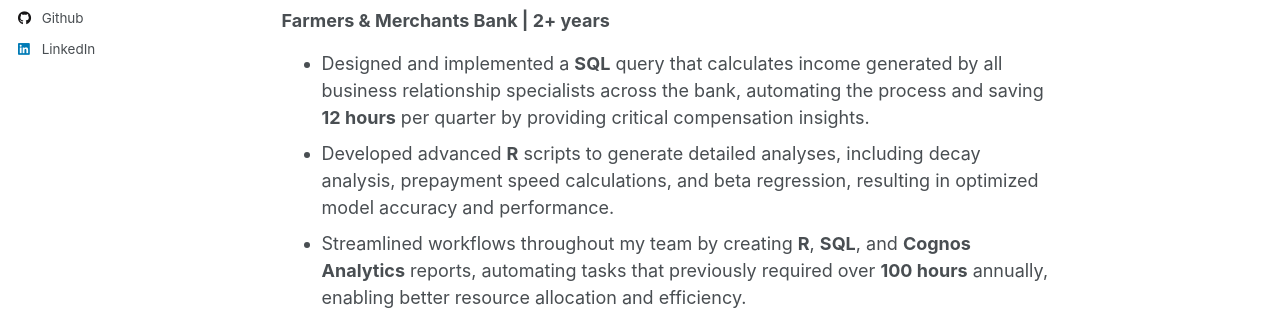
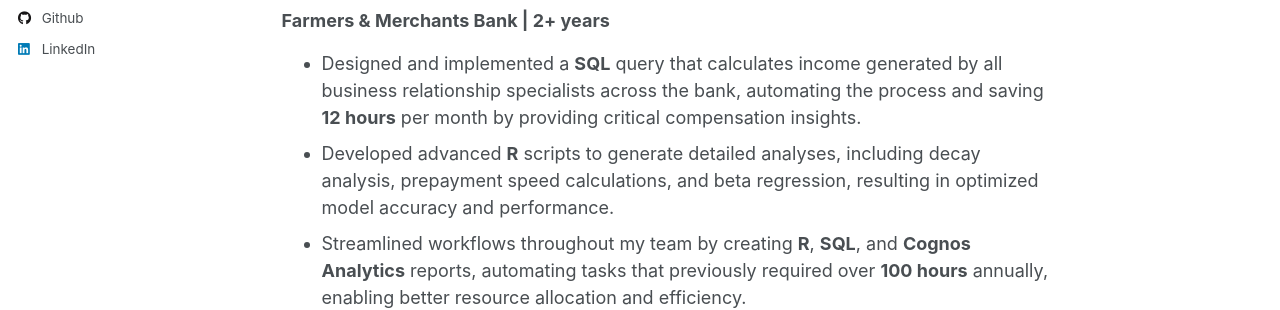
Before and after one commit to Nolan-Lo/Nolan-Lo.github.io, a Jekyll site: the page built from _pages/about.md, in a window 1280 px wide and 900 px high. Shown: the part 447-757 px from the top of the window. Built offline with Jekyll 4.4.1, drawn with Linux system fonts in a browser that asks for light colours.

Commit message:
Update about.md

```diff
--- a/_pages/about.md
+++ b/_pages/about.md
@@ -16,7 +16,7 @@ redirect_from:
 ### 🏦 Financial Planning and Data Analyst
 ### Farmers & Merchants Bank | 2+ years
 
-- Designed and implemented a **SQL** query that calculates income generated by all business relationship specialists across the bank, automating the process and saving **12 hours** per quarter by providing critical compensation insights.
+- Designed and implemented a **SQL** query that calculates income generated by all business relationship specialists across the bank, automating the process and saving **12 hours** per month by providing critical compensation insights.
 - Developed advanced **R** scripts to generate detailed analyses, including decay analysis, prepayment speed calculations, and beta regression, resulting in optimized model accuracy and performance.
 - Streamlined workflows throughout my team by creating **R**, **SQL**, and **Cognos Analytics** reports, automating tasks that previously required over **100 hours** annually, enabling better resource allocation and efficiency.
 
```
